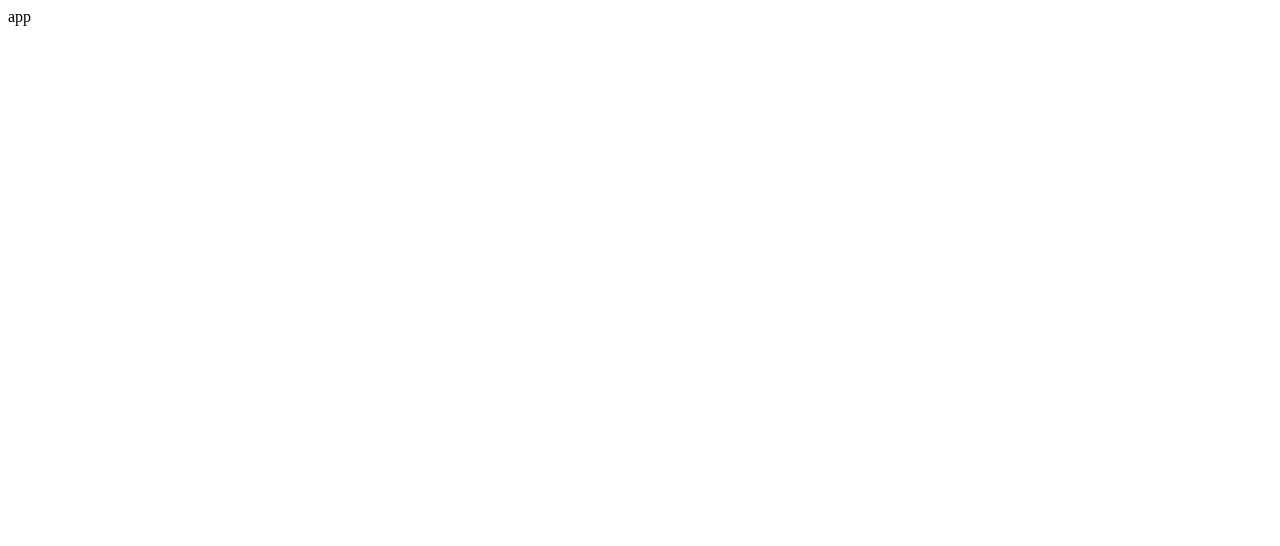
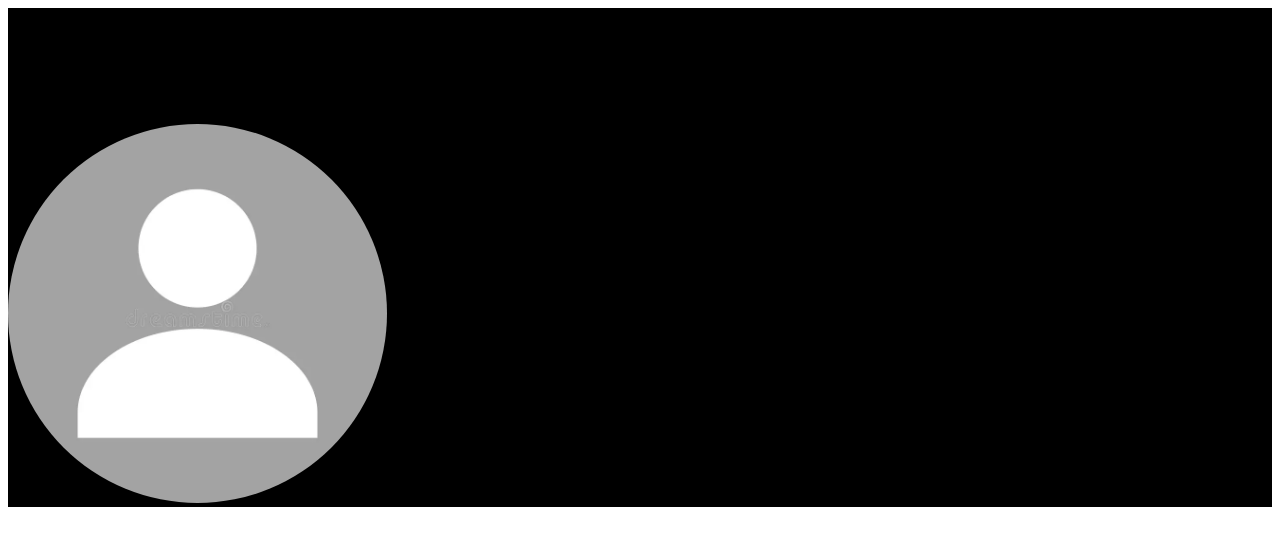
Before and after one commit to KCauet/My-Portifolio, a React app: page / in a window 1280 px wide. Shown: the top 546 px of the page. Built offline with nearby package versions, Linux system fonts and the light colour scheme; the HTML template or start-up script is replaced by a standard one.

Commit message:
Features: More progress and a fix to do

```diff
--- a/package.json
+++ b/package.json
@@ -10,6 +10,9 @@
     "preview": "vite preview"
   },
   "dependencies": {
+    "@emotion/react": "^11.14.0",
+    "@emotion/styled": "^11.14.1",
+    "@mui/material": "^7.3.8",
     "react": "^19.2.0",
     "react-dom": "^19.2.0"
   },
--- a/src/App.tsx
+++ b/src/App.tsx
@@ -1,10 +1,11 @@
+import Home from "./pages/Home/Home"
 
 
 function App() {
 
   return (
     <>
-      app
+      <Home />
     </>
   )
 }
--- /dev/null
+++ b/src/main.css
@@ -0,0 +1,4 @@
+* {
+    padding: 0;
+    margin: 0;
+}
--- /dev/null
+++ b/src/pages/Home/Home.tsx
@@ -0,0 +1,12 @@
+import Hero from "./sections/Hero/Hero"
+
+function Home() {
+
+  return (
+    <>
+      <Hero />
+    </>
+  )
+}
+
+export default Home
--- /dev/null
+++ b/src/pages/Home/sections/Hero/Hero.tsx
@@ -0,0 +1,46 @@
+import { Container, Grid, styled, Typography } from "@mui/material"
+import Avatar from "../../../../assets/images/unknown.webp"
+
+function Hero() {
+
+  // Aqui temos dois exemplos de um uso da biblioteca Material UI
+  // Onde criei 2 "classes" que se indentificam como as classes div e img
+  // Que recebem caracteristicas especiais assemelhando-se as classes de css
+  // até agora não sei o porque do uso mas, ele é bem especifico na hora de usar do que as classes em sí
+  const StyledHero = styled("div")(() => ({
+    backgroundColor: "black"
+  }))
+
+  const StyledImg = styled("img")(() => ({
+    borderRadius: "50%",
+    width: '30%'
+  }))
+
+  return (
+    <div>
+
+      <StyledHero>
+
+        <Grid container spacing={2}>
+          <Grid size={{xs: 8, md: 4}}>
+            <p>Halo :3</p>
+          </Grid>
+          <Grid size={{xs: 4, md: 4}}>
+            <p>Haloooo :3</p>
+          </Grid>
+          <Grid size={{xs: 8, md: 4}}>
+            <p>Halo :3</p>
+          </Grid>
+          <Grid size={{xs: 4, md: 4}}>
+            <p>Haloooo :3</p>
+          </Grid>
+        </Grid>
+
+        <StyledImg src={Avatar} />
+      </StyledHero>
+
+    </div>
+  )
+}
+
+export default Hero
```
Also changed, not shown: src/assets/images/unknown.webp (added), 1 other file (tests, documents, lock files or other folders).
